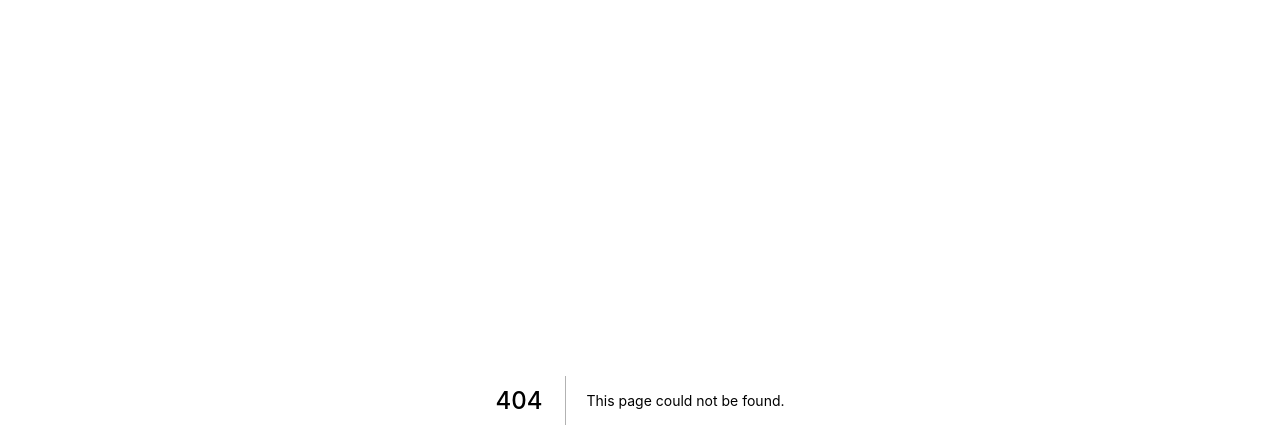
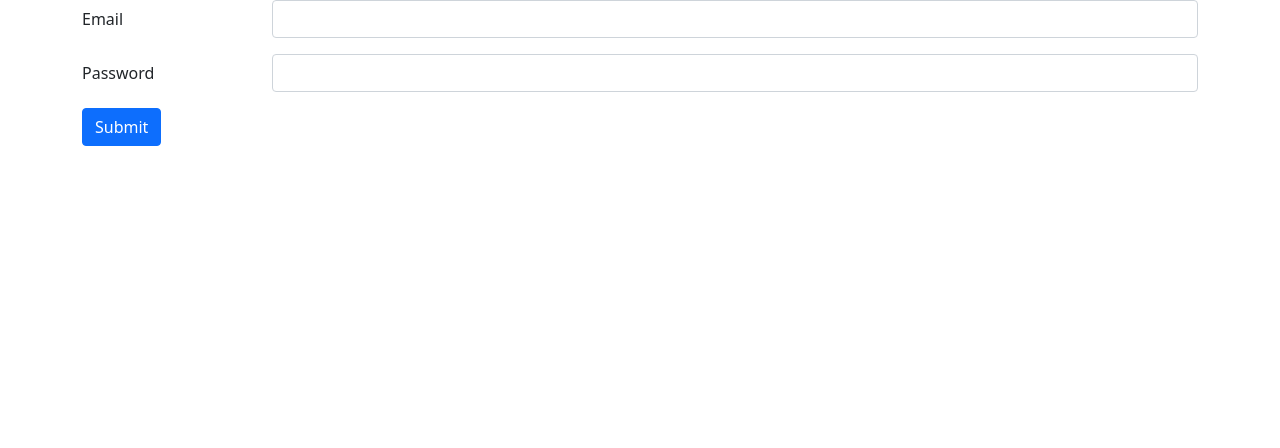
Before and after one commit to Erfan-Motallebi/Mircroservice-TicketDesgin, a Next.js app in the folder client/: page /signup in a window 1280 px wide. Before the commit this address had no page. Shown: the top 448 px of the page. Built offline with nearby package versions, Linux system fonts and the light colour scheme.

Commit message:
added sigpup page

```diff
--- a/client/package.json
+++ b/client/package.json
@@ -8,6 +8,7 @@
     "lint": "next lint"
   },
   "dependencies": {
+    "bootstrap": "^5.1.3",
     "next": "12.0.4",
     "react": "17.0.2",
     "react-dom": "17.0.2"
--- a/client/pages/_app.js
+++ b/client/pages/_app.js
@@ -1,4 +1,5 @@
 import "../styles/globals.css";
+import "bootstrap/dist/css/bootstrap.min.css";
 
 function MyApp({ Component, pageProps }) {
   return <Component {...pageProps} />;
--- /dev/null
+++ b/client/pages/signup/index.js
@@ -0,0 +1,49 @@
+import { useState } from "react";
+
+export default function singUp() {
+  const [email, setEmail] = useState("");
+  const [password, setPassword] = useState("");
+
+  const submitHandler = (e) => {
+    e.preventDefault();
+    console.log({ email, password });
+  };
+
+  return (
+    <div>
+      <div className="container">
+        <form onSubmit={submitHandler}>
+          <div className="mb-3 row">
+            <label htmlFor="staticEmail" className="col-sm-2 col-form-label">
+              Email
+            </label>
+            <div className="col-sm-10">
+              <input
+                type="text"
+                className="form-control"
+                id="staticEmail"
+                value={email}
+                onChange={(e) => setEmail(e.target.value)}
+              />
+            </div>
+          </div>
+          <div className="mb-3 row">
+            <label htmlFor="inputPassword" className="col-sm-2 col-form-label">
+              Password
+            </label>
+            <div className="col-sm-10">
+              <input
+                type="password"
+                className="form-control"
+                id="inputPassword"
+                onChange={(e) => setPassword(e.target.value)}
+                value={password}
+              />
+            </div>
+          </div>
+          <button className="btn btn-primary">Submit</button>
+        </form>
+      </div>
+    </div>
+  );
+}
```
Also changed, not shown: 1 other file (tests, documents, lock files or other folders).
